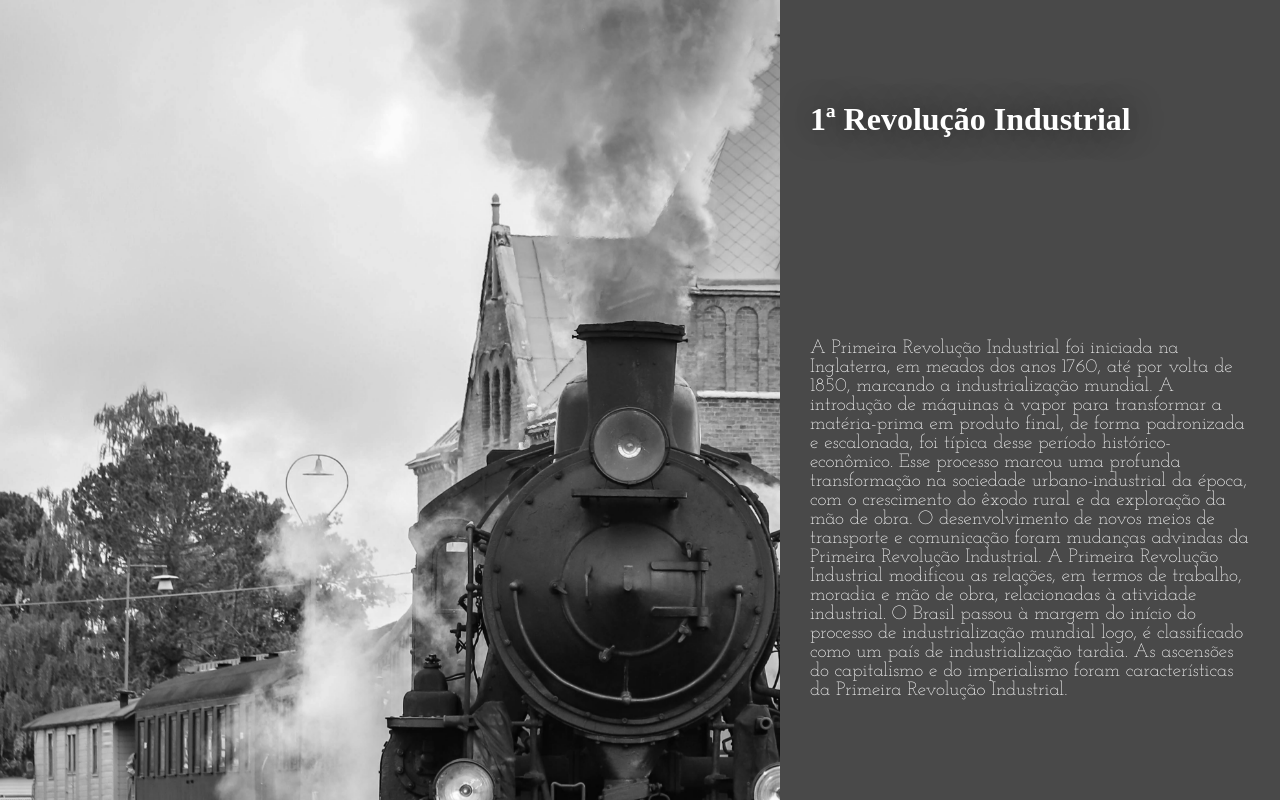
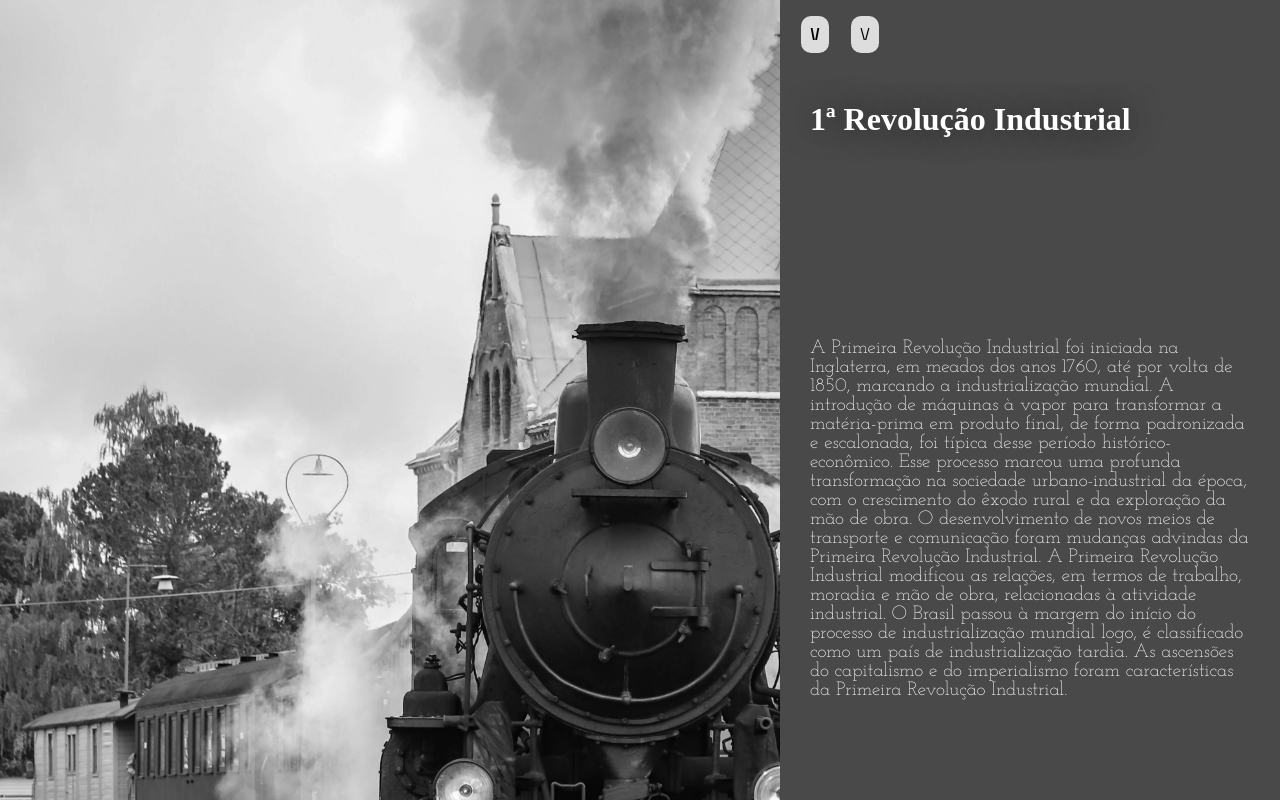
Before and after one commit to NathaReis/bird, a plain HTML site: page ProjetoLosManos/index.html in a window 1280 px wide. Drawn offline with Linux system fonts and the light colour scheme; a web font is replaced by a local one.

Commit message:
Ajuste los manos

```diff
--- a/ProjetoLosManos/index.html
+++ b/ProjetoLosManos/index.html
@@ -11,6 +11,8 @@
         * {
             padding: 0;
             margin: 0;
+            cursor: default;
+            scroll-behavior: smooth;
         }
 
         ::-webkit-scrollbar {
@@ -89,6 +91,42 @@
             justify-content: center;
         }
 
+        .links {
+            position: absolute;
+            top: 0;
+            left: 0;
+            width: 100%;
+            display: flex;
+            align-items: center;
+            justify-content: left;
+            padding: 20px 0 0 20px;
+            gap: 20px;
+        }
+
+        .links button {
+            outline: none;
+            border: none;
+            width: 30px;
+            height: 30px;
+            background: transparent;
+
+            a {
+                text-decoration: none;
+                color: #000000;
+                padding: 10px;
+                width: inherit;
+                height: inherit;
+                font-size: 1rem;
+                border-radius: 10px;
+                background: #ddd;
+                cursor: pointer;
+
+                strong {
+                    cursor: pointer;
+                }
+            }
+        }
+
         h1 {
             font-size: 2rem;
             margin: 0 0 0 30px;
@@ -113,9 +151,17 @@
     <div class="container">
 
         <div class="box">
-            <div class="revolucao_box primeira">
+            <div class="revolucao_box primeira" id="primeira">
             </div>
             <div class="content" style="--color: #494949;">
+                <div class="links">
+                    <button type="button">
+                        <a href="#quarta"><strong>\/</strong></a>
+                    </button>
+                    <button type="button">
+                        <a href="#segunda">\/</a>
+                    </button>
+                </div>
                 <h1>1ª Revolução Industrial</h1>
                 <p>
                     A Primeira Revolução Industrial foi iniciada na Inglaterra, em meados dos anos 1760, até por volta de 1850, marcando a industrialização mundial.
@@ -130,9 +176,17 @@
         </div>
 
         <div class="box">
-            <div class="revolucao_box segunda">
+            <div class="revolucao_box segunda"  id="segunda">
             </div>
             <div class="content" style="--color: #a87b26;">
+                <div class="links">
+                    <button type="button">
+                        <a href="#primeira">/\</a>
+                    </button>
+                    <button type="button">
+                        <a href="#terceira">\/</a>
+                    </button>
+                </div>
                 <h1>2ª Revolução Industrial</h1>
                 <p>
                     A Segunda Revolução Industrial aconteceu entre meados do século XIX e a primeira metade do século XX até o início da Segunda Guerra Mundial.
@@ -148,9 +202,17 @@
         </div>
 
         <div class="box">
-            <div class="revolucao_box terceira">
+            <div class="revolucao_box terceira"   id="terceira">
             </div>
             <div class="content" style="--color: #1f6a8d;">
+                <div class="links">
+                    <button type="button">
+                        <a href="#segunda">/\</a>
+                    </button>
+                    <button type="button">
+                        <a href="#quarta">\/</a>
+                    </button>
+                </div>
                 <h1>3ª Revolução Industrial</h1>
                 <p>
                     A Inglaterra foi a pioneira do desenvolvimento industrial por ser a nação que possuía as condições mínimas necessárias para desencadear esse processo.
@@ -166,9 +228,17 @@
         </div>
 
         <div class="box">
-            <div class="revolucao_box quarta">
+            <div class="revolucao_box quarta"   id="quarta">
             </div>
             <div class="content" style="--color: #b9b9b9;">
+                <div class="links">
+                    <button type="button">
+                        <a href="#primeira"><strong>/\</strong></a>
+                    </button>
+                    <button type="button">
+                        <a href="#terceira">/\</a>
+                    </button>
+                </div>
                 <h1>4ª Revolução Industrial</h1>
             </div>
         </div>
```
